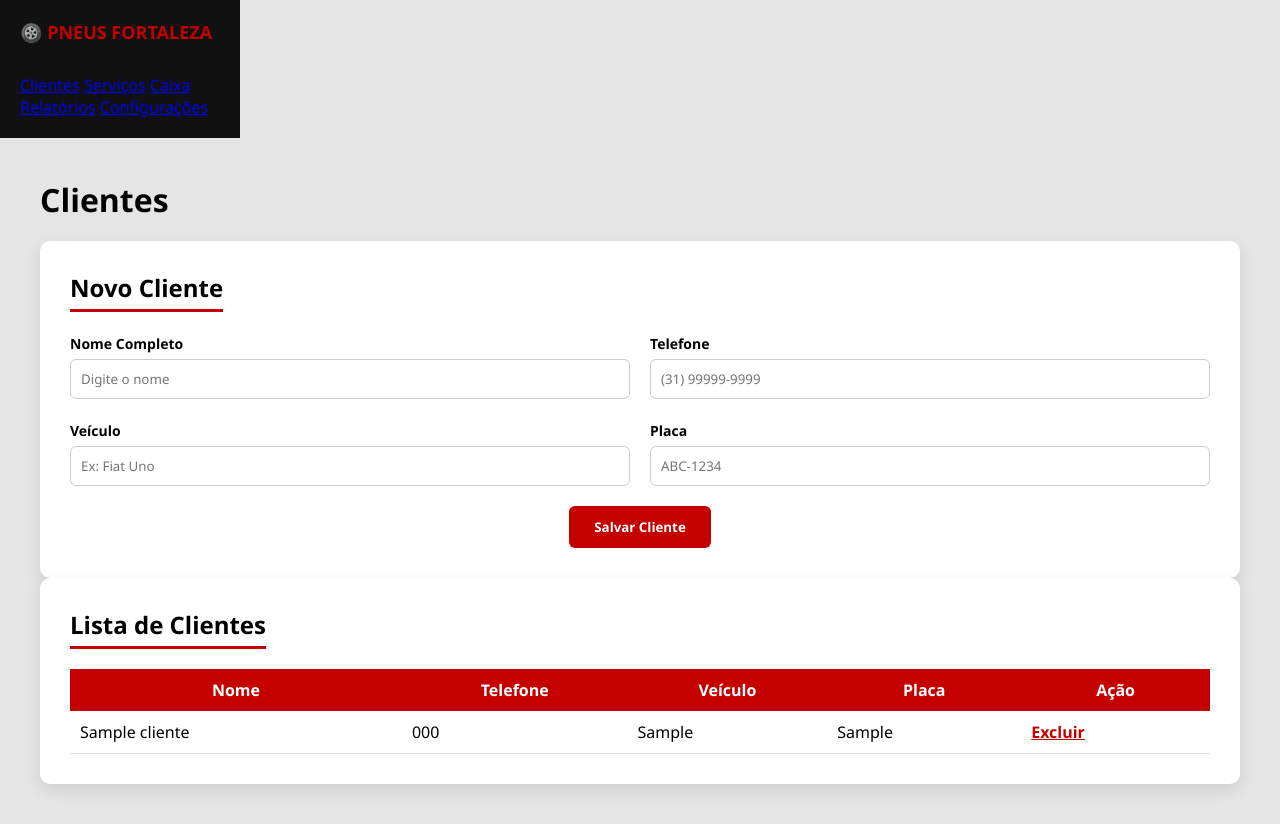
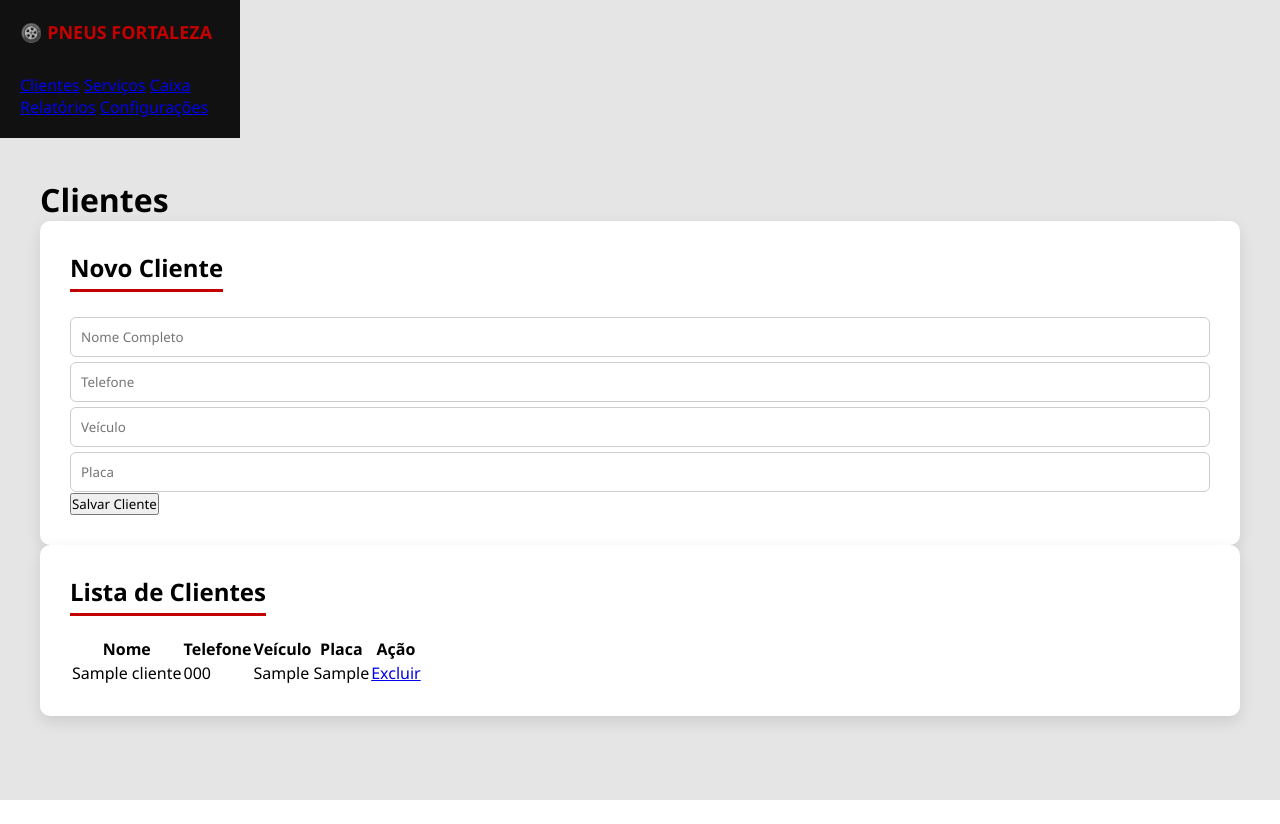
Before and after one commit to caiomero/pneus_fortaleza, a Flask app: page /clientes in a window 1280 px wide. After the commit the page ends 800 px from the top, so only its background shows below. Run offline with Flask 3, Linux system fonts and the light colour scheme; tables that the repository leaves empty hold one stand-in row (values such as "Sample post").

Commit message:
Update clientes.html

```diff
--- a/templates/clientes.html
+++ b/templates/clientes.html
@@ -1,80 +1,61 @@
 {% extends "base.html" %}
-
 {% block content %}
 
-<div class="topbar">
-    <h1>Clientes</h1>
-</div>
+<h1 class="page-title">Clientes</h1>
 
-<!-- FORMULÁRIO -->
 <div class="card">
     <h2>Novo Cliente</h2>
 
     <form action="/add_cliente" method="POST">
-        <div class="grid">
-            <div>
-                <label>Nome Completo</label>
-                <input type="text" name="nome" placeholder="Digite o nome" required>
+        <div class="form-grid">
+            <input type="text" name="nome" placeholder="Nome Completo" required>
+            <input type="text" name="telefone" placeholder="Telefone">
+            <input type="text" name="veiculo" placeholder="Veículo">
+            <input type="text" name="placa" placeholder="Placa">
         </div>
 
-            <div>
-                <label>Telefone</label>
-                <input type="text" name="telefone" placeholder="(31) 99999-9999">
-            </div>
-
-            <div>
-                <label>Veículo</label>
-                <input type="text" name="veiculo" placeholder="Ex: Fiat Uno">
-            </div>
-
-            <div>
-                <label>Placa</label>
-                <input type="text" name="placa" placeholder="ABC-1234">
-            </div>
-        </div>
-
-        <div class="btn-area">
-            <button type="submit" class="btn-vermelho">
+        <button type="submit" class="btn-primary">
             Salvar Cliente
         </button>
-        </div>
     </form>
 </div>
 
-<!-- LISTAGEM -->
 <div class="card">
     <h2>Lista de Clientes</h2>
 
-    <table style="width:100%; margin-top:20px; border-collapse: collapse;">
-        <tr style="background:#c40000; color:white;">
-            <th style="padding:10px;">Nome</th>
-            <th style="padding:10px;">Telefone</th>
-            <th style="padding:10px;">Veículo</th>
-            <th style="padding:10px;">Placa</th>
-            <th style="padding:10px;">Ação</th>
+    <table>
+        <thead>
+            <tr>
+                <th>Nome</th>
+                <th>Telefone</th>
+                <th>Veículo</th>
+                <th>Placa</th>
+                <th>Ação</th>
             </tr>
-
+        </thead>
+        <tbody>
             {% for cliente in clientes %}
-        <tr style="background:white; border-bottom:1px solid #ddd;">
-            <td style="padding:10px;">{{ cliente[1] }}</td>
-            <td style="padding:10px;">{{ cliente[2] }}</td>
-            <td style="padding:10px;">{{ cliente[3] }}</td>
-            <td style="padding:10px;">{{ cliente[4] }}</td>
-            <td style="padding:10px;">
+            <tr>
+                <td>{{ cliente[1] }}</td>
+                <td>{{ cliente[2] }}</td>
+                <td>{{ cliente[3] }}</td>
+                <td>{{ cliente[4] }}</td>
+                <td>
                     <a href="/delete/{{ cliente[0] }}"
-                   onclick="return confirm('Tem certeza que deseja excluir este cliente?')"
-                   style="color:#c40000; font-weight:bold;">
+                       class="btn-delete"
+                       onclick="return confirm('Excluir cliente?')">
                        Excluir
                     </a>
                 </td>
             </tr>
             {% else %}
             <tr>
-            <td colspan="5" style="padding:15px; text-align:center;">
-                Nenhum cliente cadastrado ainda.
+                <td colspan="5" class="empty">
+                    Nenhum cliente cadastrado.
                 </td>
             </tr>
             {% endfor %}
+        </tbody>
     </table>
 </div>
 
```
Lines whose indentation alone changed are shown as unchanged.
